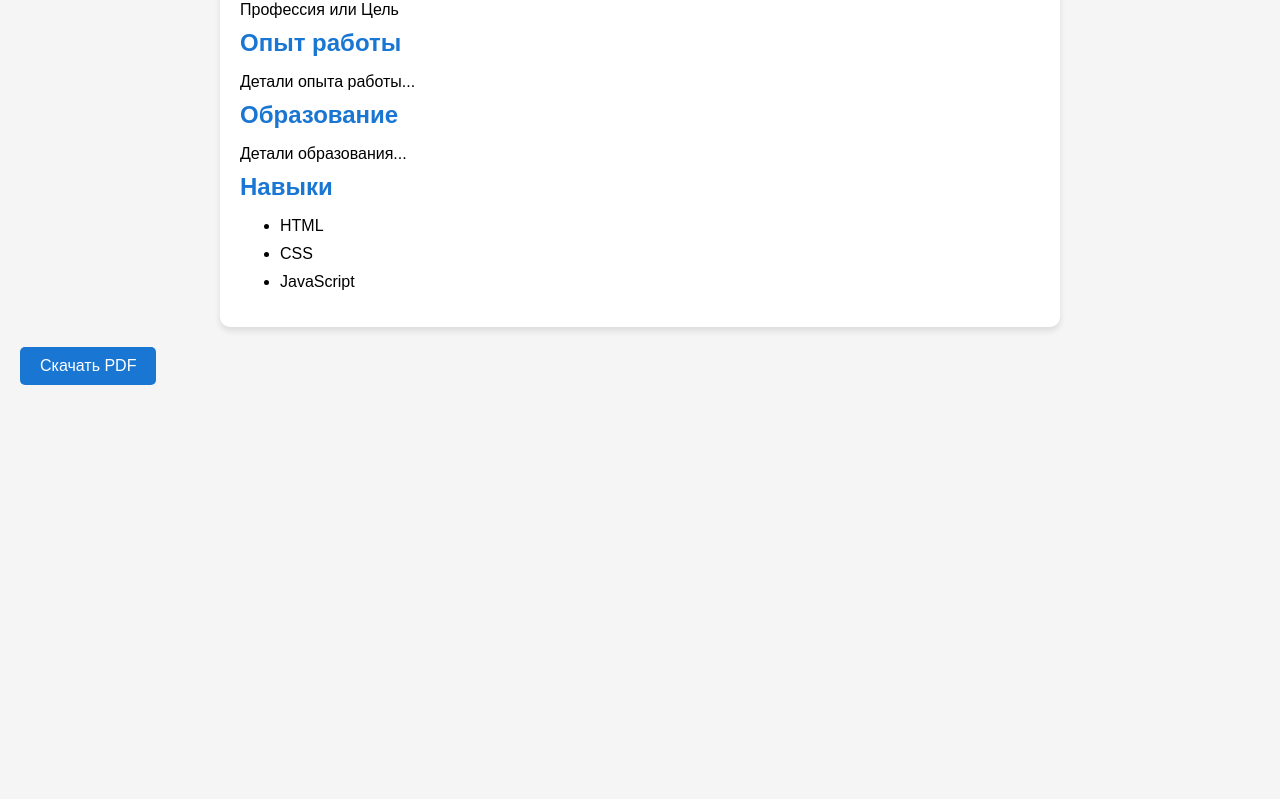
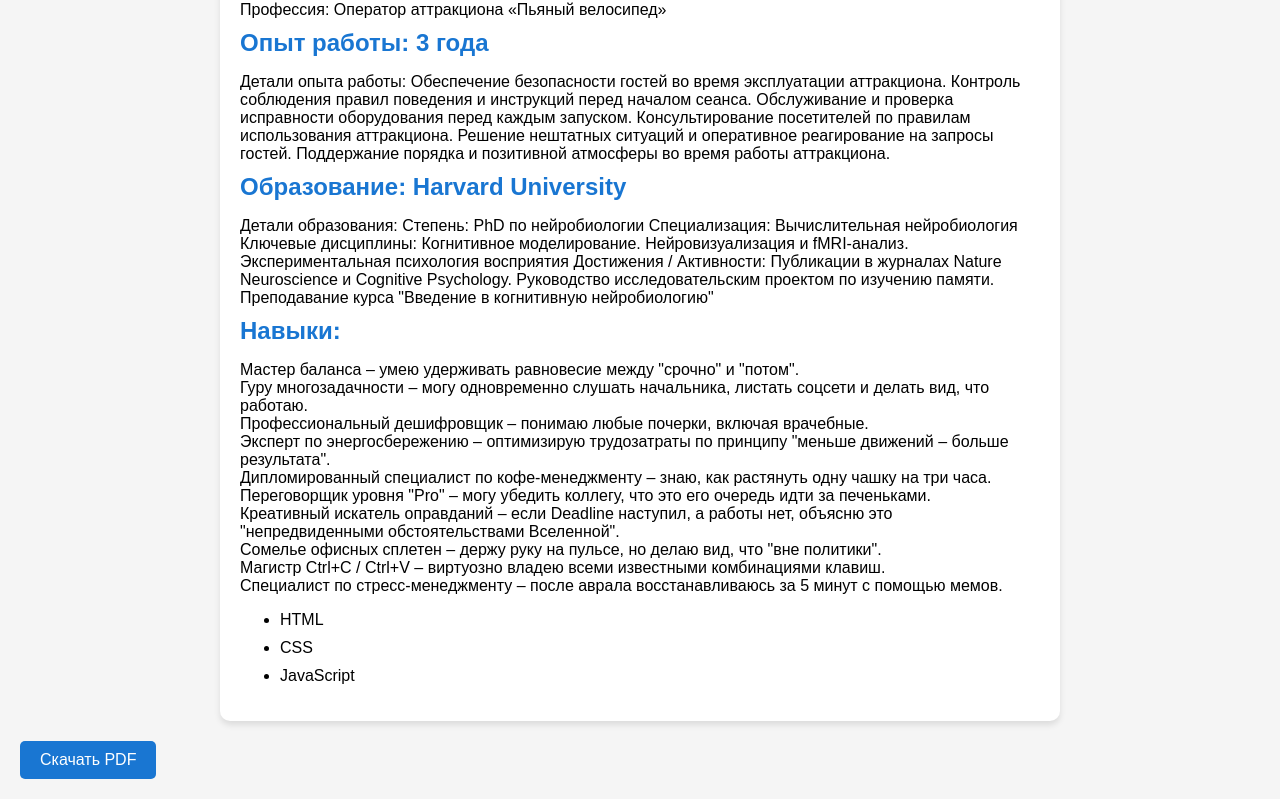
Before and after one commit to SilverPulse/SilverPulse.github.io, a plain HTML site: page index.html in a window 1280 px wide. Shown: the part 92-891 px from the top of the page. Before the commit the page ends 800 px from the top, so only its background shows below. Drawn offline with Linux system fonts and the light colour scheme.

Commit message:
Update index.html

```diff
--- a/index.html
+++ b/index.html
@@ -9,19 +9,39 @@
 <body>
   <div id="resume" class="resume">
     <header>
-      <h1 id="name" contenteditable="true">Имя Фамилия</h1>
-      <p id="profession" contenteditable="true">Профессия или Цель</p>
+      <h1 id="name" contenteditable="true">Шаимов Богдан</h1>
+      <p id="profession" contenteditable="true">Профессия: Оператор аттракциона «Пьяный велосипед»</p>
     </header>
     <section>
-      <h2 contenteditable="true">Опыт работы</h2>
-      <p contenteditable="true">Детали опыта работы...</p>
+      <h2 contenteditable="true">Опыт работы: 3 года</h2>
+      <p contenteditable="true">Детали опыта работы:
+Обеспечение безопасности гостей во время эксплуатации аттракциона.
+Контроль соблюдения правил поведения и инструкций перед началом сеанса.
+Обслуживание и проверка исправности оборудования перед каждым запуском.
+Консультирование посетителей по правилам использования аттракциона.
+Решение нештатных ситуаций и оперативное реагирование на запросы гостей.
+Поддержание порядка и позитивной атмосферы во время работы аттракциона.</p>
     </section>
     <section>
-      <h2 contenteditable="true">Образование</h2>
-      <p contenteditable="true">Детали образования...</p>
+      <h2 contenteditable="true">Образование: Harvard University </h2>
+      <p contenteditable="true">Детали образования:
+Степень: PhD по нейробиологии
+Специализация: Вычислительная нейробиология
+Ключевые дисциплины: Когнитивное моделирование. Нейровизуализация и fMRI-анализ. Экспериментальная психология восприятия
+Достижения / Активности: Публикации в журналах Nature Neuroscience и Cognitive Psychology. Руководство исследовательским проектом по изучению памяти. Преподавание курса "Введение в когнитивную нейробиологию"</p>
     </section>
     <section>
-      <h2 contenteditable="true">Навыки</h2>
+      <h2 contenteditable="true">Навыки:</h2>
+      <p contenteditable="true">Мастер баланса – умею удерживать равновесие между "срочно" и "потом".<br>
+Гуру многозадачности – могу одновременно слушать начальника, листать соцсети и делать вид, что работаю.<br>
+Профессиональный дешифровщик – понимаю любые почерки, включая врачебные.<br>
+Эксперт по энергосбережению – оптимизирую трудозатраты по принципу "меньше движений – больше результата".<br>
+Дипломированный специалист по кофе-менеджменту – знаю, как растянуть одну чашку на три часа.<br>
+Переговорщик уровня "Pro" – могу убедить коллегу, что это его очередь идти за печеньками.<br>
+Креативный искатель оправданий – если Deadline наступил, а работы нет, объясню это "непредвиденными обстоятельствами Вселенной".<br>
+Сомелье офисных сплетен – держу руку на пульсе, но делаю вид, что "вне политики".<br>
+Магистр Ctrl+C / Ctrl+V – виртуозно владею всеми известными комбинациями клавиш.<br>
+Специалист по стресс-менеджменту – после аврала восстанавливаюсь за 5 минут с помощью мемов.</p>
       <ul>
         <li contenteditable="true">HTML</li>
         <li contenteditable="true">CSS</li>
```
